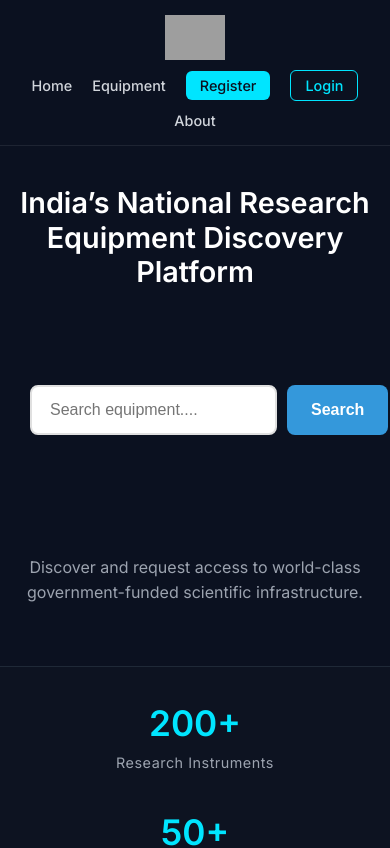
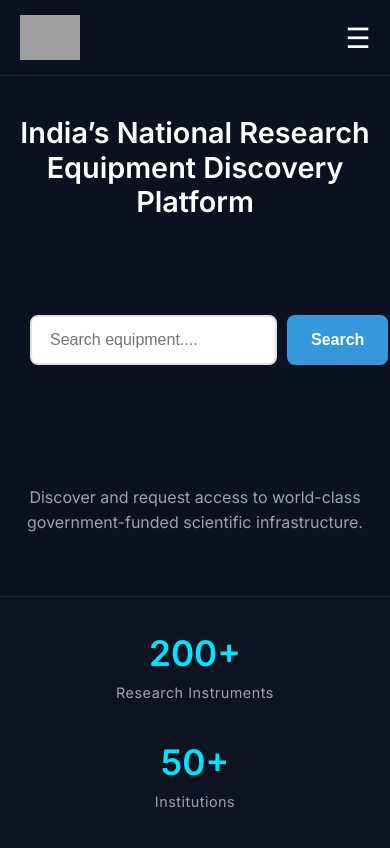
Before and after one commit to Nantha-Code/equipnet-india, a React (Vite) app: page / in a window 390 px wide. Shown: the top 848 px of the page. Built offline with nearby package versions, Linux system fonts and the light colour scheme; grey boxes are pictures that could not be loaded.

Commit message:
the  navbar style changed in mobile design and media query was changed

```diff
--- a/src/components/common/Navbar.css
+++ b/src/components/common/Navbar.css
@@ -98,51 +98,48 @@ header {
   transform: translateY(-2px); /* Slight lift effect */
 }
 
-/* Tablet & Smaller Laptops (max-width: 900px) */
-@media screen and (max-width: 900px) {
-  header {
-    padding: 15px 3%; /* Reduces the side padding slightly */
+/* Hamburger icon */
+.hamburger {
+  display: none;
+  font-size: 28px;
+  color: white;
+  cursor: pointer;
+}
+/* MOBILE NAVBAR */
+
+@media (max-width: 768px) {
+
+  .hamburger {
+    display: block;
   }
 
   .nav-link-lists {
-    gap: 15px; /* Brings the links closer together so they don't wrap too early */
+    position: absolute;
+    top: 70px;
+    left: 0;
+    width: 100%;
+    background: #0B1120;
+
+    flex-direction: column;
+    align-items: center;
+    gap: 20px;
+
+    padding: 25px 0;
+
+    display: none;
   }
 
-  /* Slightly shrink the font size to fit everything on one line */
-  .nav-link-lists li a,
-  .home-tag,
-  .equipment-tag {
-    font-size: 0.9rem;
+  .nav-link-lists.active {
+    display: flex;
+  }
+
+  .nav-link-lists li {
+    width: 100%;
+    text-align: center;
+  }
+
+  .register-tag,
+  .login-tag {
+    width: 60%;
   }
 }
-
-/* Mobile Phones (max-width: 650px) */
-@media screen and (max-width: 650px) {
-  header {
-    /* Changes layout from a single row to a column */
-    flex-direction: column;
-    padding: 15px 20px;
-    gap: 15px; /* Adds space between the logo and the links */
-  }
-
-  .nav-link-lists {
-    width: 100%;
-    flex-wrap: wrap;             /* Allows links to drop to the next line if needed */
-    justify-content: center;     /* Centers the links neatly under the logo */
-    gap: 15px 20px;              /* 15px gap vertically, 20px gap horizontally */
-  }
-
-  /* Make the auth buttons slightly smaller to fit side-by-side easily */
-  .login-tag,
-  .register-tag {
-    padding: 6px 14px;
-    font-size: 0.85rem;
-  }
-}
-
-/* Very Small Phones (max-width: 380px) */
-@media screen and (max-width: 380px) {
-  .nav-link-lists {
-    gap: 10px 15px; /* Tighter spacing for very narrow screens like iPhone SE */
-  }
-}
--- a/src/components/common/Navbar.jsx
+++ b/src/components/common/Navbar.jsx
@@ -1,4 +1,4 @@
-import React from 'react'
+import React, { useState } from 'react'
 import "./Navbar.css"
 import { Link } from "react-router-dom";
 import { useNavigate } from 'react-router';
@@ -6,13 +6,23 @@ import { useNavigate } from 'react-router';
 function Navbar() {
 
   const navigate = useNavigate();
+  const [menuOpen, setMenuOpen] = useState(false);
+
   return (
-    <>
     <header>
-          <div className="logo-container" onClick={() =>navigate("/")}>
-            <img className="logo" onClick={() =>navigate("/")} src="public/project-logo.png" alt="logo"/>
+      <div className="logo-container" onClick={() => navigate("/")}>
+        <img className="logo" src="/project-logo.png" alt="logo"/>
       </div>
-            <ul className='nav-link-lists'>
+
+      {/* Hamburger Button */}
+      <div
+        className="hamburger"
+        onClick={() => setMenuOpen(!menuOpen)}
+      >
+        ☰
+      </div>
+
+      <ul className={`nav-link-lists ${menuOpen ? "active" : ""}`}>
         <li><Link to="/" className='home-tag'>Home</Link></li>
         <li><Link to="/equipmentlist" className='equipment-tag'>Equipment</Link></li>
         <li><Link to="/register" className='register-tag'>Register</Link></li>
@@ -21,12 +31,13 @@ function Navbar() {
           <a href="#about" onClick={(e) => {
             e.preventDefault();
             document.getElementById("about")?.scrollIntoView({ behavior: "smooth" });
-                }}>About
+          }}>
+            About
           </a>
         </li>
       </ul>
+
     </header>
-    </>
   );
 }
 
```
Lines whose indentation alone changed are shown as unchanged.
